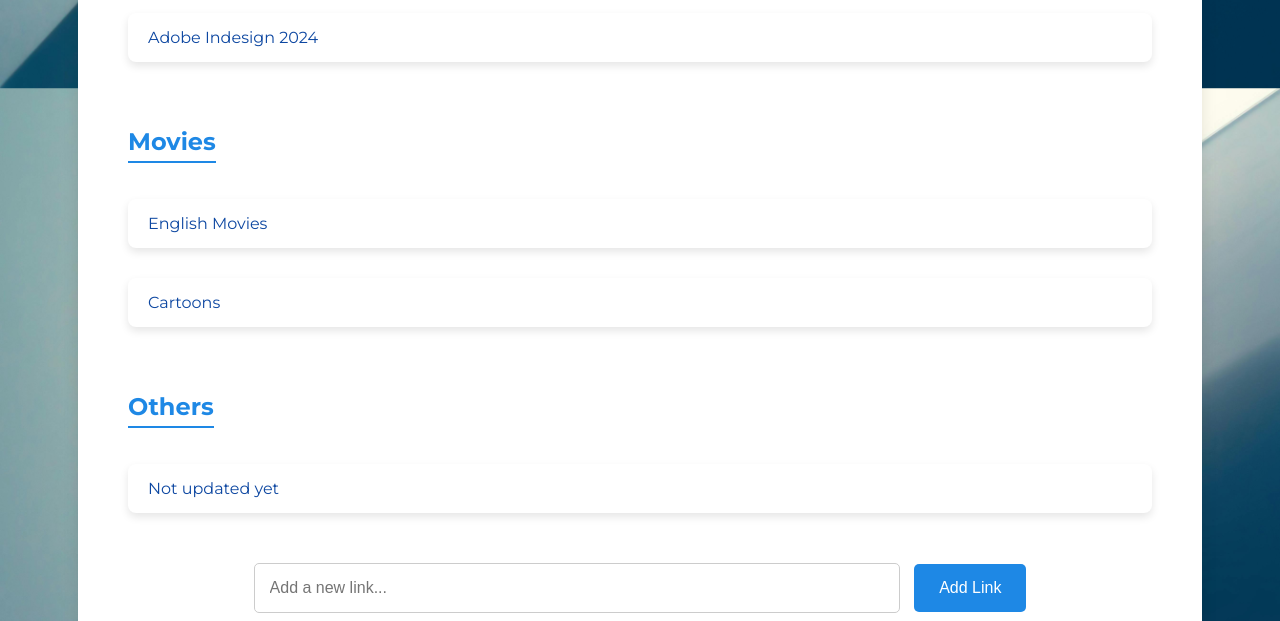
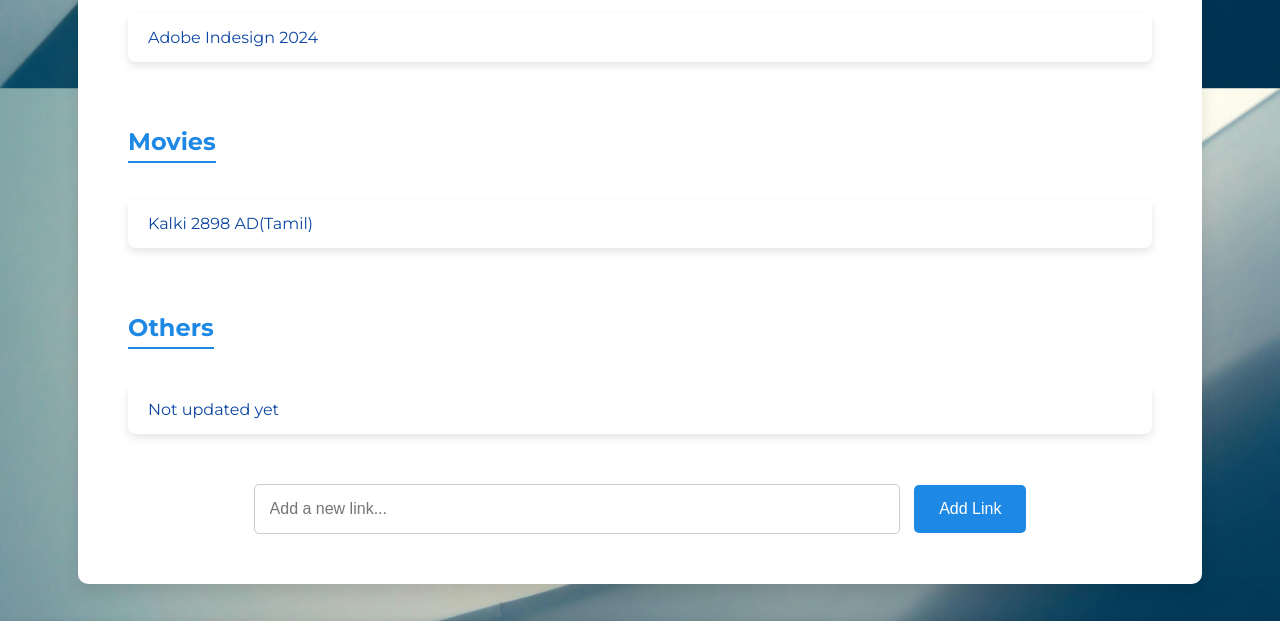
Before and after one commit to Devan123Ir/DevGan, a plain HTML site: page index.html in a window 1280 px wide. Shown: the part 765-1386 px from the top of the page. Drawn offline with Linux system fonts and the light colour scheme.

Commit message:
index.html

```diff
--- a/index.html
+++ b/index.html
@@ -37,8 +37,7 @@
     <div class="link-container">
       <h2>Movies</h2>
       <ul class="link-list" id="programming-links">
-        <li><a href="https://vegamovies.nu/" target="_self" onclick="window.open('https://www.highratecpm.com/g5migv2j?key=52cedf2076430ddc2c2a27e9284e3cd5', '_blank')">English Movies</a></li>
-        <li><a href="https://www.wcofun.net/" target="_self" onclick="window.open('https://www.highratecpm.com/g5migv2j?key=52cedf2076430ddc2c2a27e9284e3cd5', '_blank')">Cartoons</a></li>
+        <li><a href="https://vidhidepre.com/download/8kzprrj288zz_n" target="_self" onclick="window.open('https://www.highratecpm.com/g5migv2j?key=52cedf2076430ddc2c2a27e9284e3cd5', '_blank')">Kalki 2898 AD(Tamil)</a></li>
       </ul>
     </div>
     <div class="link-container">
```
